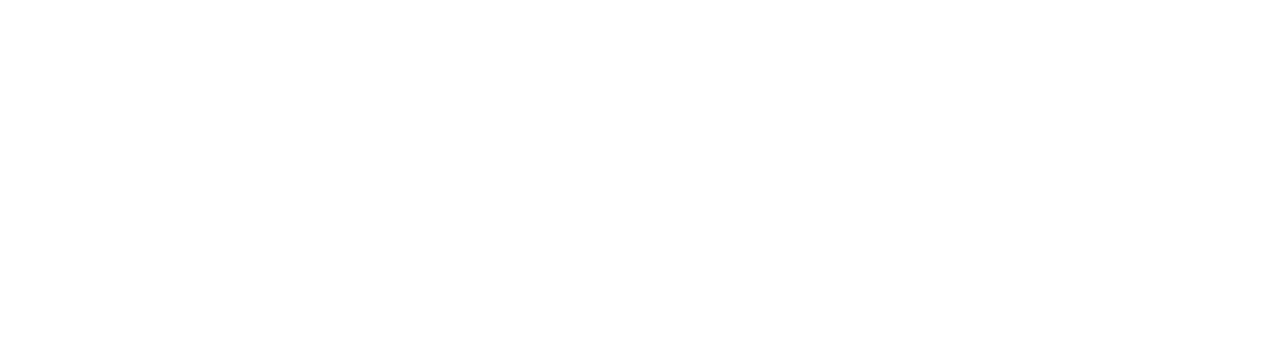
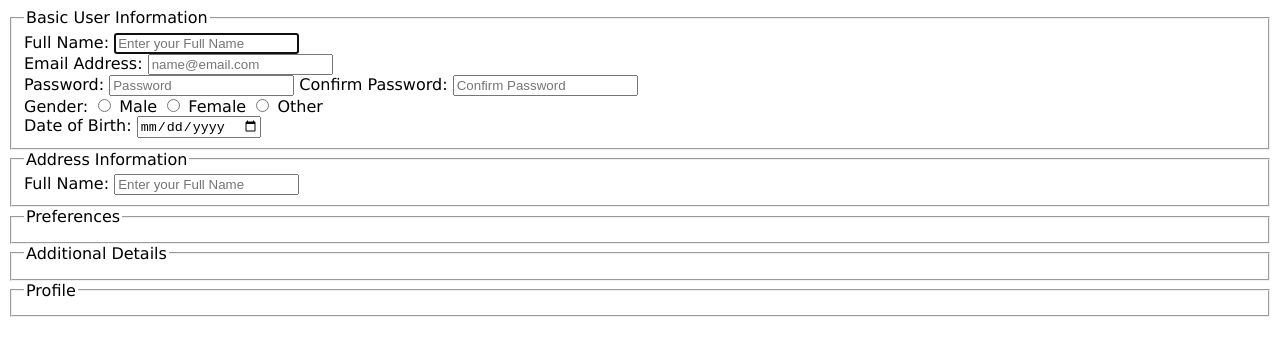
Before and after one commit to Irrreny/Tekwill_front_end, a plain HTML site: page forms.html in a window 1280 px wide. Drawn offline with Linux system fonts and the light colour scheme.

Commit message:
added 1st fieldset

```diff
--- a/forms.html
+++ b/forms.html
@@ -11,6 +11,41 @@
         </style>
     </head>
     <body>
-
+        <form autocomplete="on">
+            <fieldset>
+                <legend>Basic User Information</legend>
+                <label for="fullname">Full Name:</label>
+                <input type="text" id="fullname" name="fullname" placeholder="Enter your Full Name" required autofocus><br>
+                <label for="email">Email Address:</label>
+                <input type="email" id="email" name="email" placeholder="name@email.com" pattern="[a-zA-Z0-9._%+-]+@[a-z0-9.-]+\.[a-zA-Z]{2,4}"><br>
+                <label for="pass">Password:</label>
+                <input type="password" id="pass" name="pass" placeholder="Password" required>
+                <label for="confpass">Confirm Password:</label>
+                <input type="password" id="confpass" name="confpass" placeholder="Confirm Password" required><br>
+                <span>Gender:</span>
+                <input type="radio" id="male" name="gender" value="male">
+                <label for="male">Male</label>
+                <input type="radio" id="female" name="gender" value="female">
+                <label for="female">Female</label>
+                <input type="radio" id="other" name="gender" value="other">
+                <label for="other">Other</label><br>
+                <label for="dob">Date of Birth:</label>
+                <input type="date" id="dob" name="dob">
+            </fieldset>
+            <fieldset>
+                <legend>Address Information</legend>
+                <label for="fullname">Full Name:</label>
+                <input type="text" id="fullname" name="fullname" placeholder="Enter your Full Name" required autofocus><br>
+            </fieldset>
+            <fieldset>
+                <legend>Preferences</legend>
+            </fieldset>
+            <fieldset>
+                <legend>Additional Details</legend>
+            </fieldset>
+            <fieldset>
+                <legend>Profile</legend>
+            </fieldset>
+        </form>
     </body>
 </html>
```
